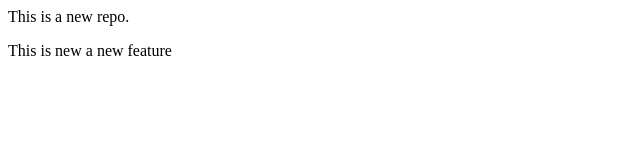
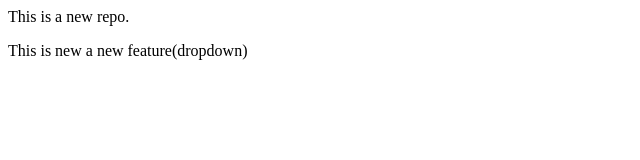
Before and after one commit to Vaibhav-Dodiya/LocalRepo, a plain HTML site: page LocalRepo/index.html in a window 1280 px wide. Shown: the full height of the page, 0-640 px from the left. Drawn offline with Linux system fonts and the light colour scheme.

```diff
--- a/LocalRepo/index.html
+++ b/LocalRepo/index.html
@@ -1,2 +1,2 @@
 <p>This is a new repo.</p>
-<p>This is new a new feature</p>
+<p>This is new a new feature(dropdown)</p>
```
